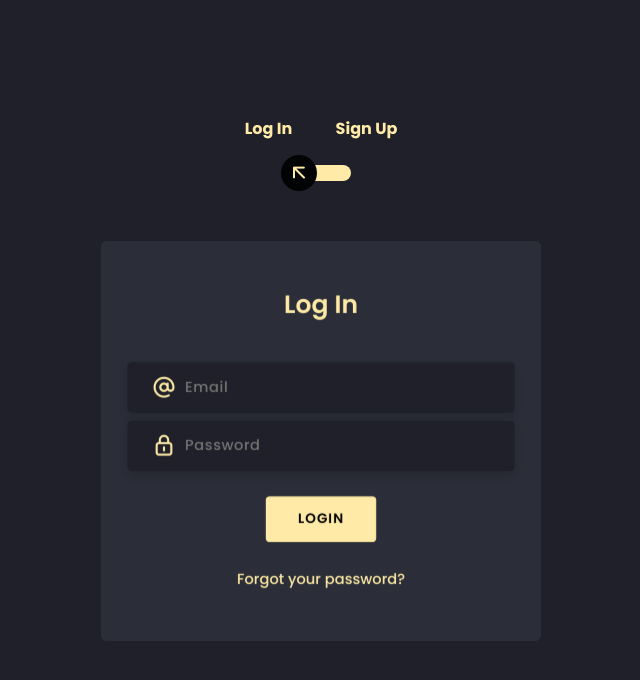
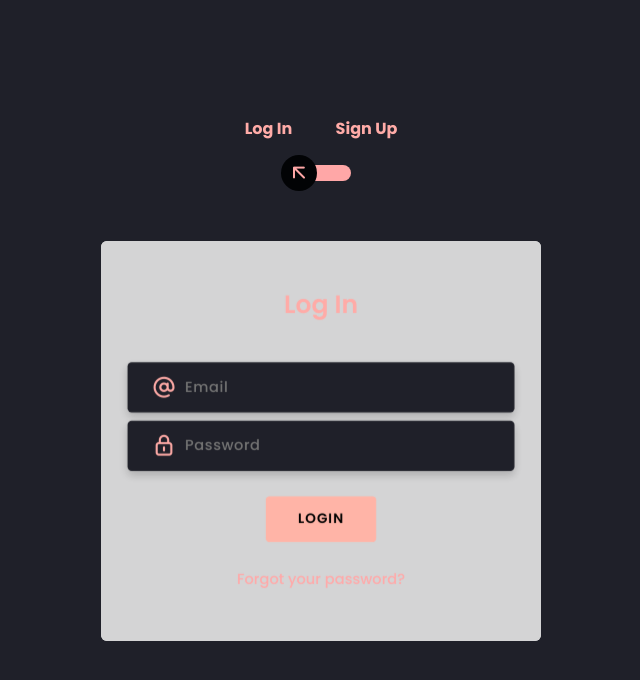
Before and after one commit to wylietroy/login-signup-Form, a plain HTML site: page index.html in a window 1280 px wide. Shown: the whole page, without its empty margins (319-959 px from the left). Drawn offline with nearby package versions, Linux system fonts and the light colour scheme.

Commit message:
recolored and detailed

```diff
--- a/styles.css
+++ b/styles.css
@@ -3,17 +3,17 @@ body{
 	font-family: 'Poppins', sans-serif;
 	font-weight: 300;
 	line-height: 1.7;
-	color: #ffeba7;
+	color: #ffaba7;
 	background-color: #1f2029;
 }
 a:hover {
 	text-decoration: none;
 }
 .link {
-  color: #ffeba7;
+  color: #ffa9a9;
 }
 .link:hover {
-  color: #c4c3ca;
+  color: #97979b;
 }
 p {
   font-weight: 500;
@@ -49,7 +49,7 @@ display: none;
   padding: 0;
   margin: 10px auto;
   cursor: pointer;
-  background-color: #ffeba7;
+  background-color: #ffa7a7;
 }
 .checkbox:checked + label:before,
 .checkbox:not(:checked) + label:before{
@@ -58,7 +58,7 @@ display: none;
   width: 36px;
   height: 36px;
   border-radius: 50%;
-  color: #ffeba7;
+  color: #ffa7a7;
   background-color: #020305;
   font-family: 'unicons';
   content: '\eb4f';
@@ -94,7 +94,7 @@ display: none;
 .card-front, .card-back {
   width: 100%;
   height: 100%;
-  background-color: #2b2e38;
+  background-color: #d4d4d5;
   background-image: url('/img/pattern_japanese-pattern-2_1_2_0-0_0_1__ffffff00_000000.png');
   position: absolute;
   border-radius: 6px;
@@ -133,7 +133,7 @@ display: none;
   line-height: 22px;
   letter-spacing: 0.5px;
   outline: none;
-  color: #c4c3ca;
+  color: #2a0dcd;
   background-color: #1f2029;
   border: none;
   -webkit-transition: all 200ms linear;
@@ -171,11 +171,11 @@ display: none;
   display: -ms-inline-flexbox;
   display: inline-flex;
   align-items: center;
-  background-color: #ffeba7;
+  background-color: #ffb4a7;
   color: #000000;
 }
 .btn:hover{
   background-color: #000000;
-  color: #ffeba7;
+  color: #ffb4a7;
   box-shadow: 0 8px 24px 0 rgba(16,39,112,.2);
 }
```
